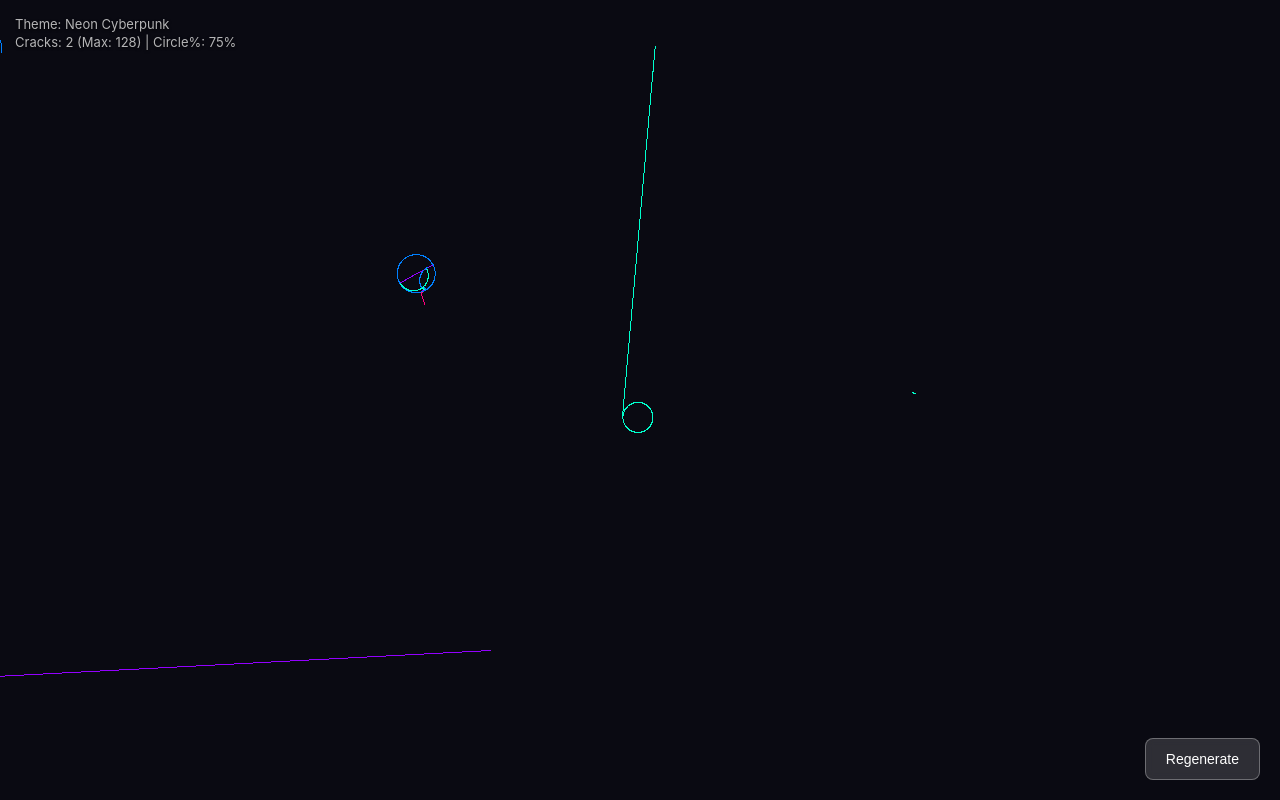
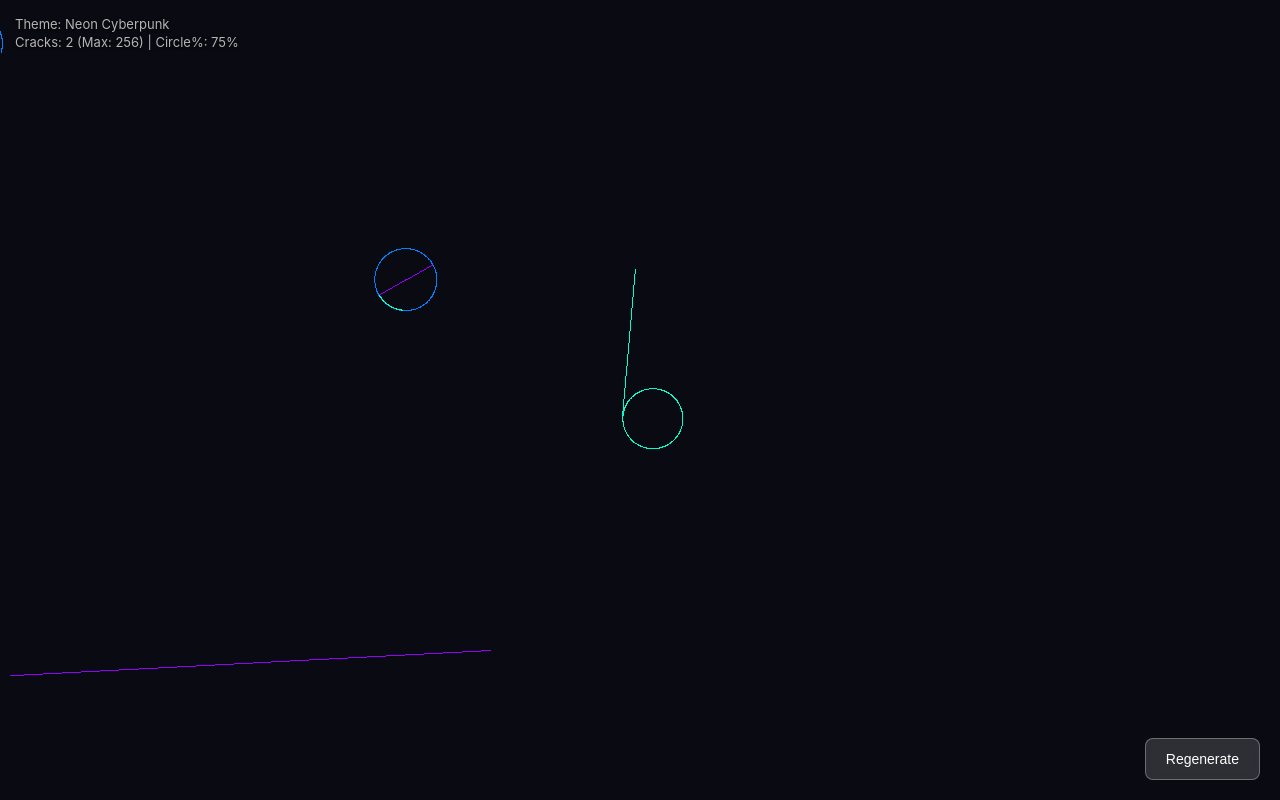
Before and after one commit to kenwud/substrate, a plain HTML site: page index4.html in a window 1280 px wide. Drawn offline with Linux system fonts and the light colour scheme.

Commit message:
Increase max_cracks and adjust radius calculation

```diff
--- a/index4.html
+++ b/index4.html
@@ -107,7 +107,7 @@
         currentConfig = {
             max_cycles: getRandomChoice([25000, 30000]),
             initial_cracks: getRandomChoice([1, 2, 4, 8, 16]),
-            max_cracks: getRandomChoice([64, 128]),
+            max_cracks: getRandomChoice([64, 128, 256]),
             circle_percent: getRandomChoice([0.0, 12.5, 50.0, 75.0, 100.0, 100.0]),
             angle_sensitivity: getRandomChoice([2.5, 5.0, 45.0])
         };
@@ -146,7 +146,7 @@
 
 				const max_r = (width + height) / 3;
 				// Lower exponent = larger circles, Higher exponent (e.g. 2.5) = tighter loops
-				let r = 15 + Math.floor(Math.pow(Math.random(), 8) * max_r);
+				let r = 30 + Math.floor(Math.pow(Math.random(), 10) * max_r);
 				if (Math.random() < 0.5) r *= -1;
 
 				const radian_inc = 0.42 / r;
```
